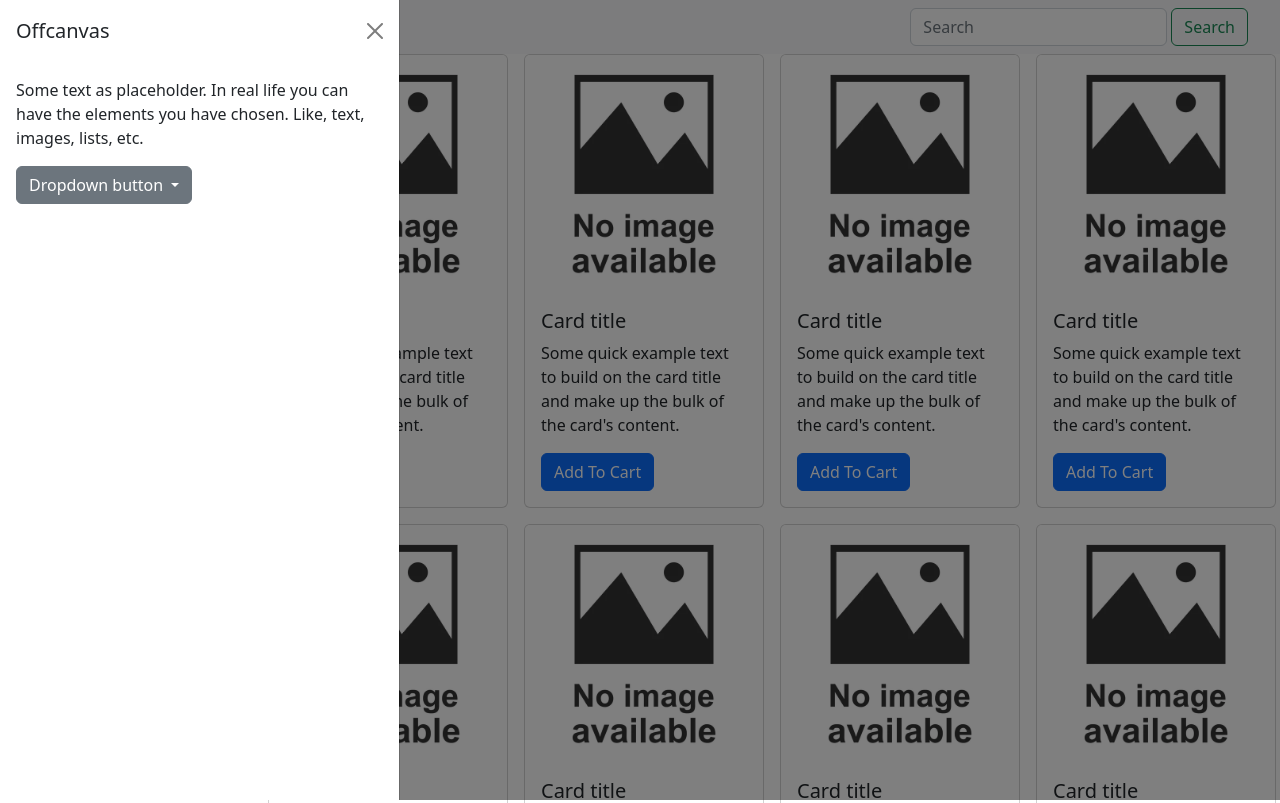
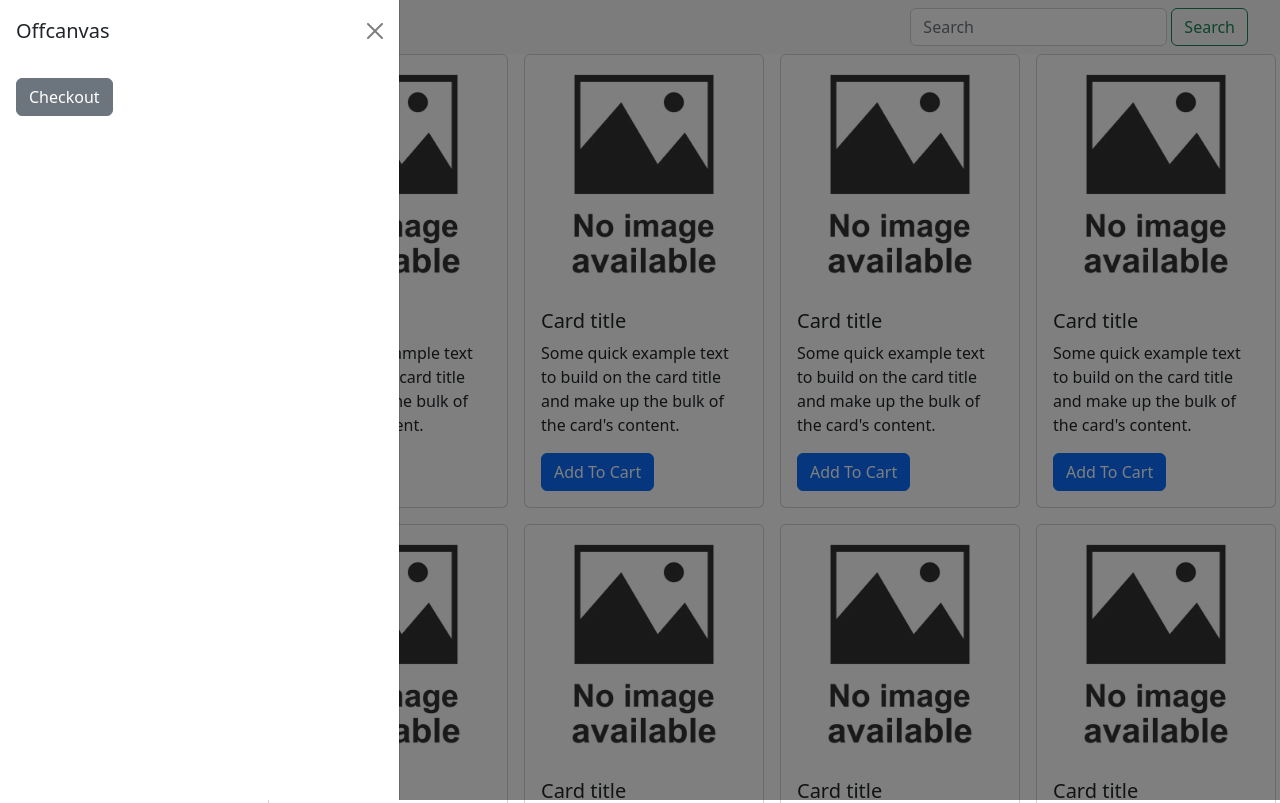
Before and after one commit to AriManjikian/finalproject, a Flask app: page / in a window 1280 px wide, after a click on "Cart"; the page is wider, and only the part inside the window is pictured. Shown: the top 803 px of that part. Run offline with Flask 3, Linux system fonts and the light colour scheme; the visitor is signed in with stand-in values (Sample User, id 1); some libraries are stand-ins or nearby versions.

Commit message:
stripe checkout

```diff
--- a/app.py
+++ b/app.py
@@ -1,13 +1,19 @@
-from flask import Flask, redirect, render_template, request, session
+from flask import Flask, redirect, render_template, request, session, url_for, abort
 from sqlalchemy import text
 from flask_session import Session
 from werkzeug.security import check_password_hash, generate_password_hash
 from database import login_required, get_user, insert_user
+import stripe
 
 app = Flask(__name__)
 
 app.config["SESSION_PERMANENT"] = False
 app.config["SESSION_TYPE"] = "filesystem"
+app.config['STRIPE_PUBLIC_KEY'] = 'pk_test_51NBrykBg5en1o2hXCnljwhfUO25fiWK8hTAPhWc0UzqROBnF6owGkHTSMEnCLp9gQqMYVAQJHg8ysFNsjv0W2QgC00tcBediuj'
+app.config['STRIPE_SECRET_KEY'] = 'sk_test_51NBrykBg5en1o2hXTSap4PEk3WDEsHC4znBpHeLQG129heMlKFPnYLTC7lYRyAmH6ThewEspDn28cYlTpKYUbCjB00yieXrjMW'
+
+stripe.api_key = app.config['STRIPE_SECRET_KEY']
+
 Session(app)
 
 #-------------
@@ -88,5 +94,35 @@ def logout():
 
     # Redirect user to login form
     return redirect("/")
+
+
+
+
+@app.route("/stripe_pay")
+def stripe_pay():
+    items = []
+
+    session = stripe.checkout.Session.create(
+        payment_method_types=['card'],
+        line_items=[{
+            'price': 'price_1NC0igBg5en1o2hXV4Npyliy',
+            'quantity': 1,
+        }],
+        mode='payment',
+        success_url=url_for('thanks', _external=True) + '?session_id={CHECKOUT_SESSION_ID}',
+        cancel_url=url_for('index', _external=True),
+    )
+    return {
+        'checkout_session_id': session['id'],
+        'checkout_public_key': app.config['STRIPE_PUBLIC_KEY']
+    }
+
+
+@app.route('/thanks')
+def thanks():
+    return render_template('thanks.html')
+
+
+
 if __name__ == "__main__":
     app.run(host="0.0.0.0", debug=True)
--- a/requirements.txt
+++ b/requirements.txt
@@ -4,3 +4,4 @@ gunicorn
 sqlalchemy
 pymysql
 python-dotenv
+stripe
--- a/static/main.js
+++ b/static/main.js
@@ -0,0 +1,21 @@
+const buttons = document.querySelectorAll('#checkout');
+
+buttons.forEach(button =>{
+    button.addEventListener('click', event => {
+        fetch('/stripe_pay')
+        .then((result) => { return result.json(); })
+        .then((data) => {
+            var stripe = Stripe(data.checkout_public_key);
+            stripe.redirectToCheckout({
+                // Make the id field from the Checkout Session creation API response
+                // available to this file, so you can provide it as parameter here
+                // instead of the {{CHECKOUT_SESSION_ID}} placeholder.
+                sessionId: data.checkout_session_id
+            }).then(function (result) {
+                // If `redirectToCheckout` fails due to a browser or network
+                // error, display the localized error message to your customer
+                // using `result.error.message`.
+            });
+        })
+    });
+})
--- a/templates/layout.html
+++ b/templates/layout.html
@@ -35,23 +35,17 @@
         <button type="button" class="btn-close" data-bs-dismiss="offcanvas" aria-label="Close"></button>
       </div>
       <div class="offcanvas-body">
-          <div>
-            Some text as placeholder. In real life you can have the elements you have chosen. Like, text, images, lists, etc.
-          </div>
-          <div class="dropdown mt-3">
-            <button class="btn btn-secondary dropdown-toggle" type="button" data-bs-toggle="dropdown">
-              Dropdown button
+          <button class="btn btn-secondary" id="checkout" type="button">
+            Checkout
           </button>
-            <ul class="dropdown-menu">
-              <li><a class="dropdown-item" href="#">Action</a></li>
-              <li><a class="dropdown-item" href="#">Another action</a></li>
-              <li><a class="dropdown-item" href="#">Something else here</a></li>
-            </ul>
-          </div>
       </div>
     </div>
   {% block cards %}
 
   {% endblock %}
 </body>
+<footer>
+<script src="https://js.stripe.com/v3/"></script>
+<script src="{{ url_for('static', filename='main.js') }}"></script>
+</footer>
 </html>
--- /dev/null
+++ b/templates/thanks.html
@@ -0,0 +1 @@
+thank you
```
Also changed, not shown: 2 other files. Lines whose indentation alone changed are shown as unchanged.
